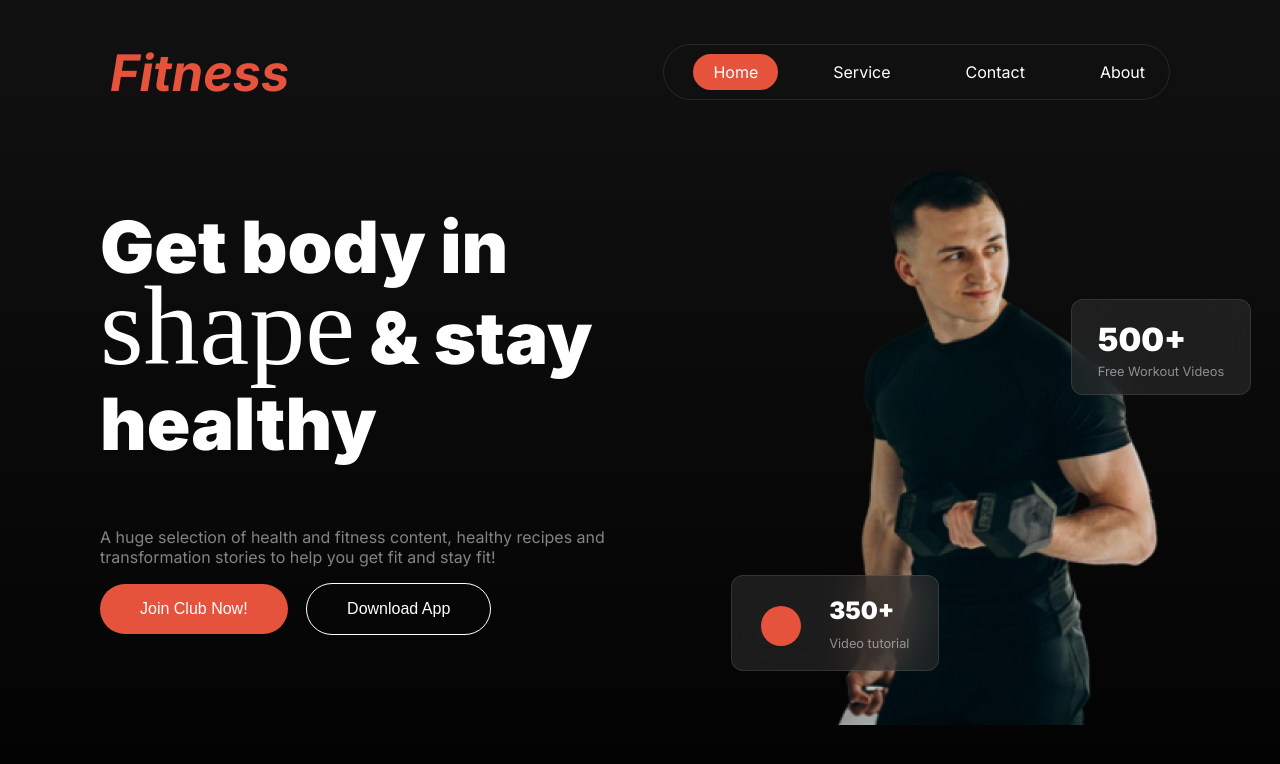
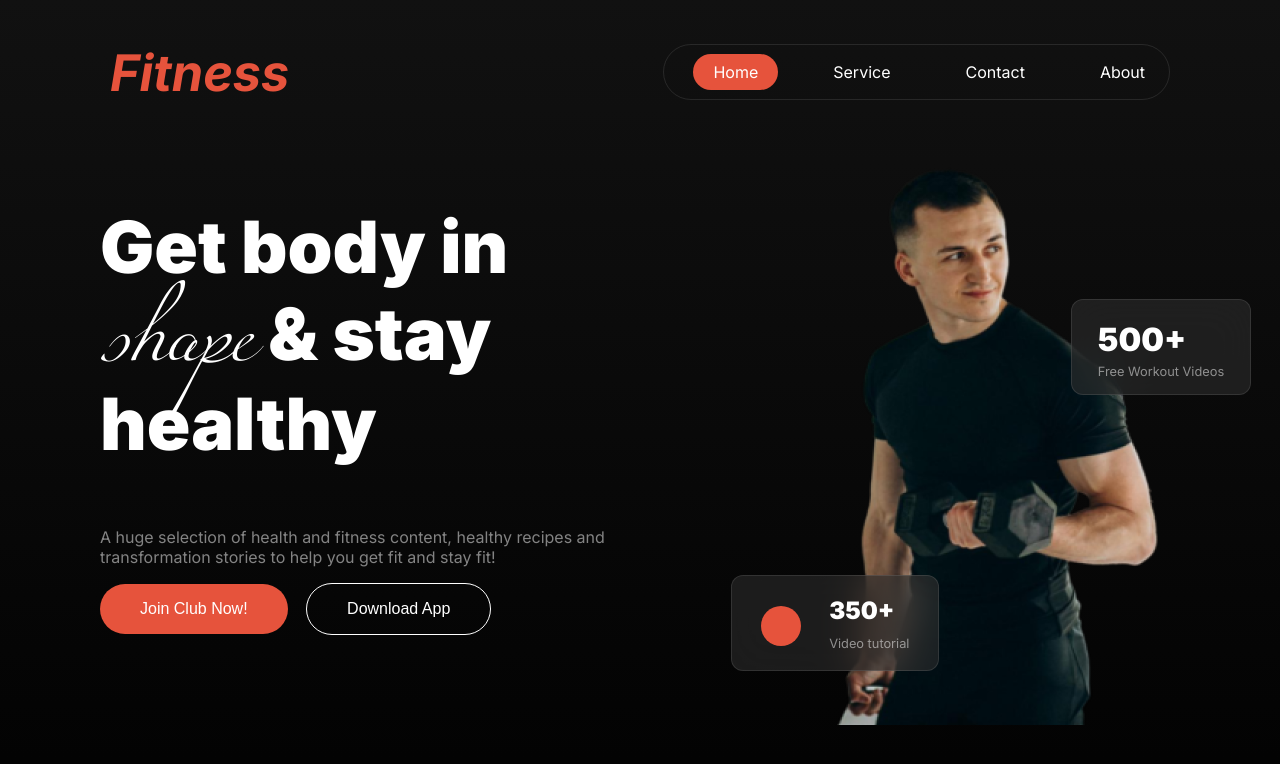
Before and after one commit to mriponm/Assignment-2, a plain HTML site: page index.html in a window 1280 px wide. Drawn offline with Linux system fonts and the light colour scheme; the site is published under a folder, as on GitHub Pages, so addresses that start at the root find nothing.

Commit message:
font missing issue fixed

```diff
--- a/Style/style.css
+++ b/Style/style.css
@@ -2,7 +2,7 @@
 
 @font-face {
     font-family: miama;
-    src:url("/font/Miama.ttf");
+    src:url("../font/Miama.ttf");
 }
 .inter-primary-font {
     font-family: "Inter", sans-serif;
```
